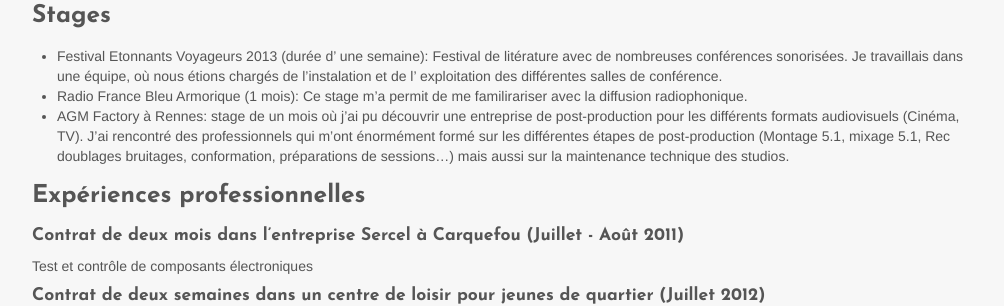
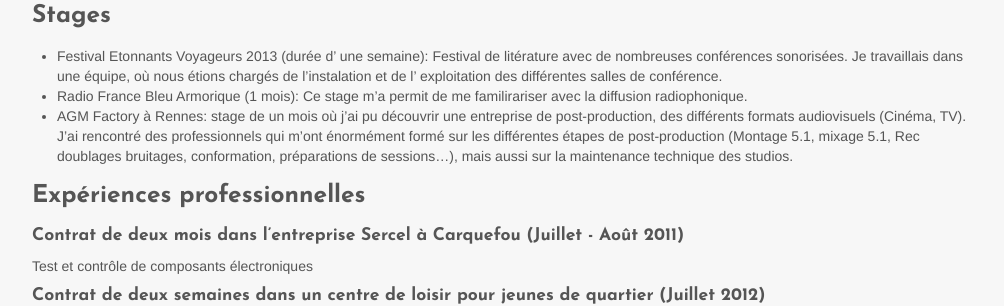
Before and after one commit to Baptisteq/baptisteq.github.com, a Jekyll site: the page built from cv.md, in a window 1280 px wide. Shown: the part 817-1123 px from the top of the page, without its empty margins (138-1142 px from the left). Built offline with Jekyll 4.4.1, drawn with Linux system fonts in a browser that asks for light colours.

Commit message:
Update cv.md

```diff
--- a/cv.md
+++ b/cv.md
@@ -26,7 +26,7 @@ Encore aujourd'hui je fais toujours du bénévolat pour différent évenements c
 ### Stages
 - Festival Etonnants Voyageurs 2013 (durée d' une semaine): Festival de litérature avec de nombreuses conférences sonorisées. Je travaillais dans une équipe, où nous étions chargés de l'instalation et de l' exploitation des différentes salles de conférence.
 - Radio France Bleu Armorique (1 mois): Ce stage m'a permit de me familirariser avec la diffusion radiophonique.
-- AGM Factory à Rennes: stage de un mois où j'ai pu découvrir une entreprise de post-production pour les différents formats audiovisuels (Cinéma, TV). J'ai rencontré des professionnels qui m'ont énormément formé sur les différentes étapes de post-production (Montage 5.1, mixage 5.1, Rec doublages bruitages, conformation, préparations de sessions...) mais aussi sur la maintenance technique des studios.
+- AGM Factory à Rennes: stage de un mois où j'ai pu découvrir une entreprise de post-production, des différents formats audiovisuels (Cinéma, TV). J'ai rencontré des professionnels qui m'ont énormément formé sur les différentes étapes de post-production (Montage 5.1, mixage 5.1, Rec doublages bruitages, conformation, préparations de sessions...), mais aussi sur la maintenance technique des studios.
 
 ### Expériences professionnelles
 #### Contrat de deux mois dans l'entreprise Sercel à Carquefou (Juillet - Août 2011)
```
